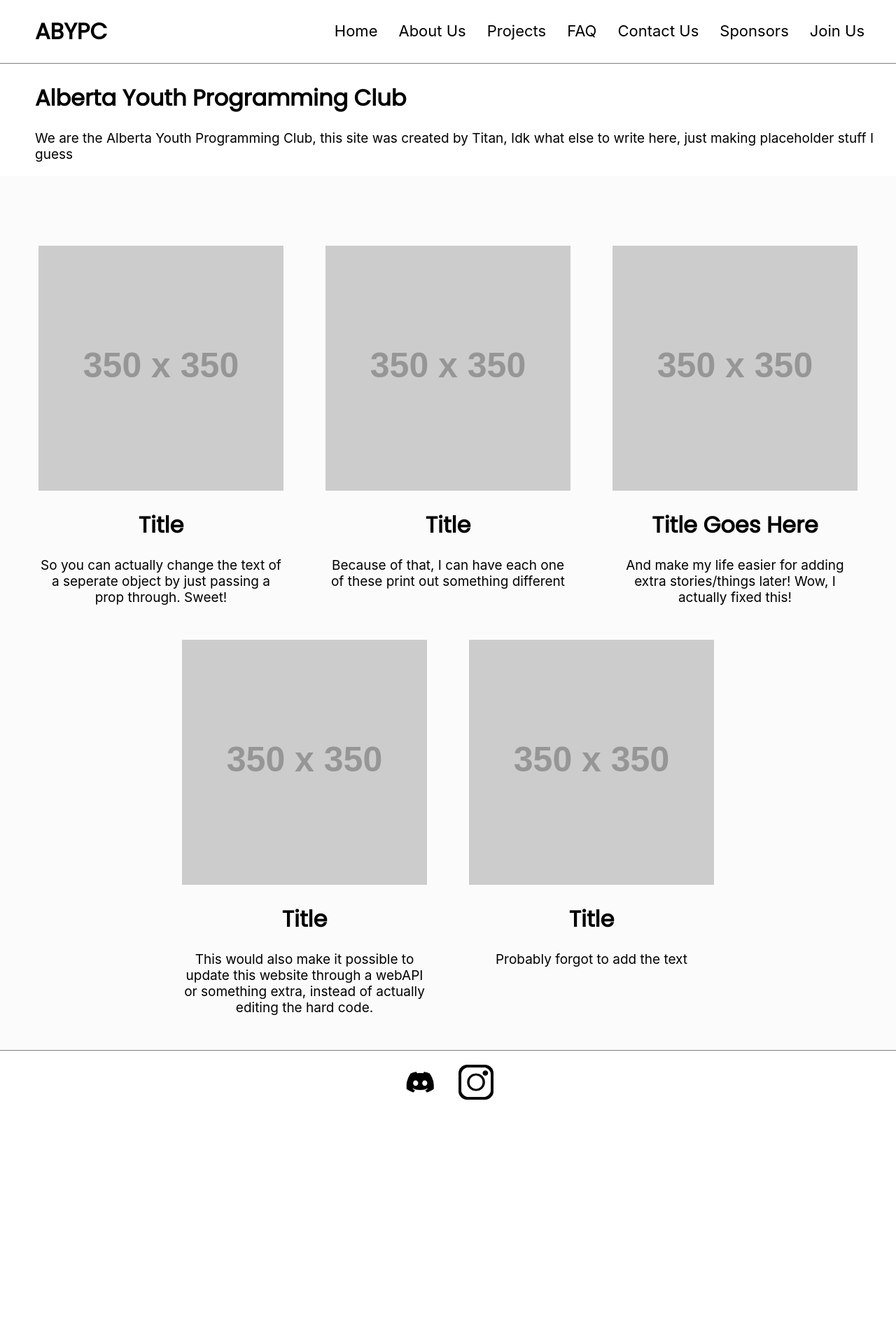
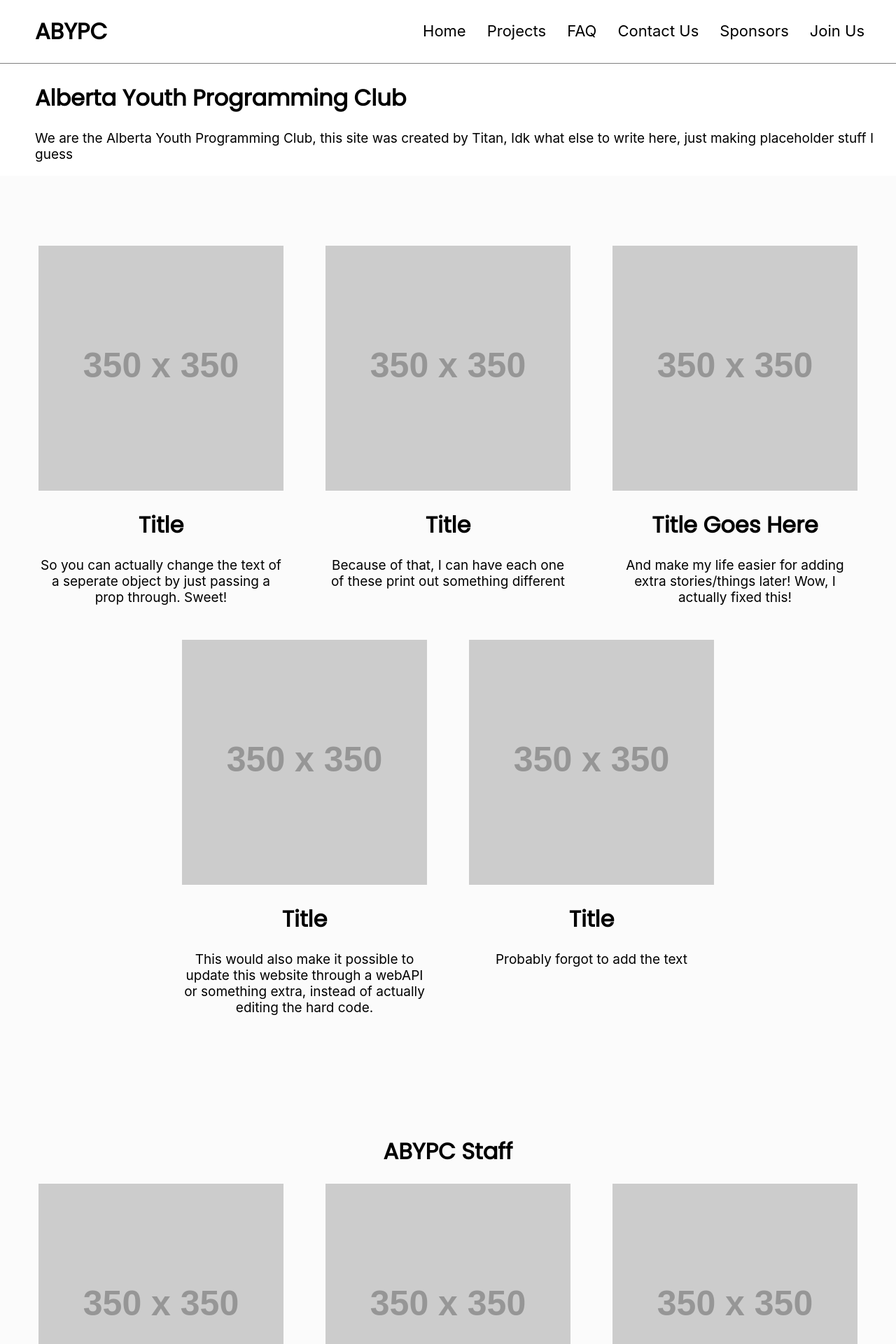
Before and after one commit to untold-titan/aycc-site, a React (Create React App) app: page / in a window 1280 px wide. Shown: the top 1920 px of the page at 70% size. Before the commit the page ends 1626 px from the top, so only its background shows below. Built offline with nearby package versions, Linux system fonts and the light colour scheme.

Commit message:
Removed About Us

```diff
--- a/src/App.js
+++ b/src/App.js
@@ -16,7 +16,6 @@ function App() {
     <Routes>
       <Route path="/" element={<Layout />}>
         <Route index element={<Home />} />
-        <Route path="/aboutus" element={<AboutUs />} />
         <Route path="/projects" element={<Projects/>}/>
         <Route path="/faq" element={<FAQ/>}/>
         <Route path="/contact-us" element={<Contact/>}></Route>
--- a/src/Components/HomeBar.js
+++ b/src/Components/HomeBar.js
@@ -12,9 +12,6 @@ export const HomeBar = () =>{
                 <ul>
                     <li>
                         <Link to="/">Home</Link>
-                    </li>
-                    <li>
-                        <Link to="/aboutus">About Us</Link>
                     </li>
                     <li>
                         <Link to="/projects">Projects</Link>
--- a/src/Pages/Home.js
+++ b/src/Pages/Home.js
@@ -1,5 +1,6 @@
 import {Story} from '../Components/Story'
 import {Footer} from '../Components/Footer'
+import { AboutUs } from './AboutUs'
 
 export function Home() {
     return(
@@ -15,8 +16,9 @@ export function Home() {
                 <Story title="Title" text="Because of that, I can have each one of these print out something different" />
                 <Story title="Title Goes Here" text="And make my life easier for adding extra stories/things later! Wow, I actually fixed this!" />
                 <Story text="This would also make it possible to update this website through a webAPI or something extra, instead of actually editing the hard code." />
-            <Story/>
+                <Story />
             </div>
+            <AboutUs />
             <Footer />
         </div>
     )
```
Lines whose indentation alone changed are shown as unchanged.
